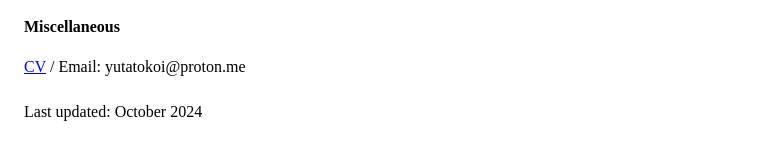
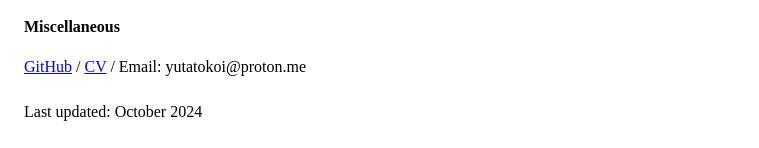
Before and after one commit to yutatokoi/website, a plain HTML site: page index.html in a window 1280 px wide. Shown: the part 435-583 px from the top of the page, without its empty margins (0-759 px from the left). Drawn offline with Linux system fonts and the light colour scheme; a web font is replaced by a local one.

Commit message:
link to GitHub under misc section

```diff
--- a/index.html
+++ b/index.html
@@ -85,7 +85,7 @@
     </ul>
 
     <h1>Miscellaneous</h1>
-    <a href="https://github.com/yutatokoi/yutatokoi/blob/main/cv.pdf">CV</a> / Email: yutatokoi@proton.me
+    <a href ="https://github.com/yutatokoi">GitHub</a> / <a href="https://github.com/yutatokoi/yutatokoi/blob/main/cv.pdf">CV</a> / Email: yutatokoi@proton.me
 
     <p> Last updated: October 2024 </p>
 
```
